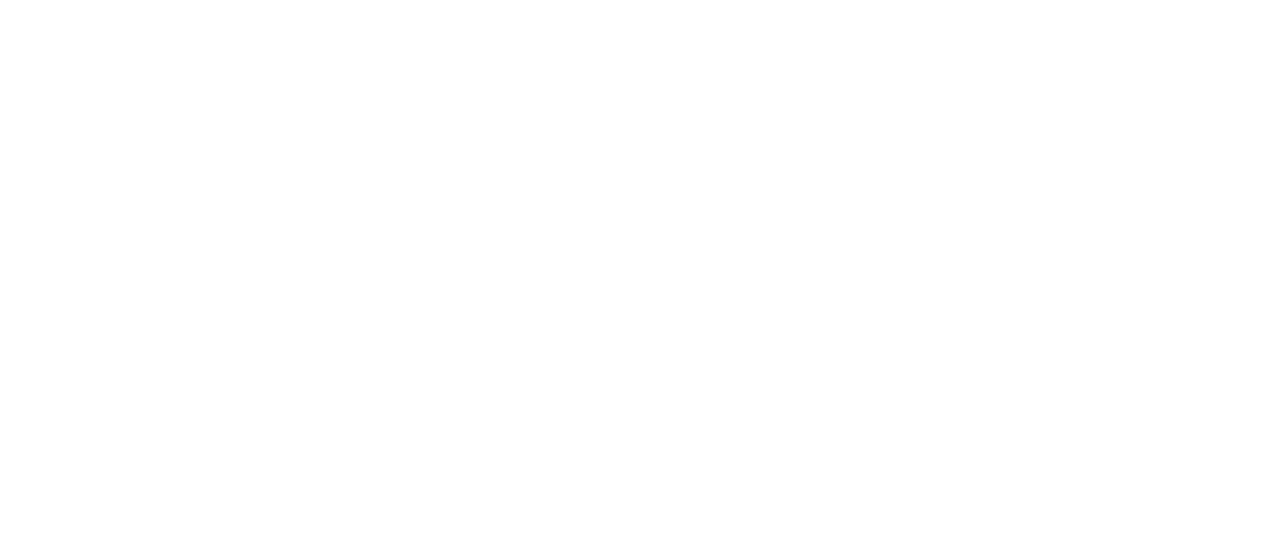
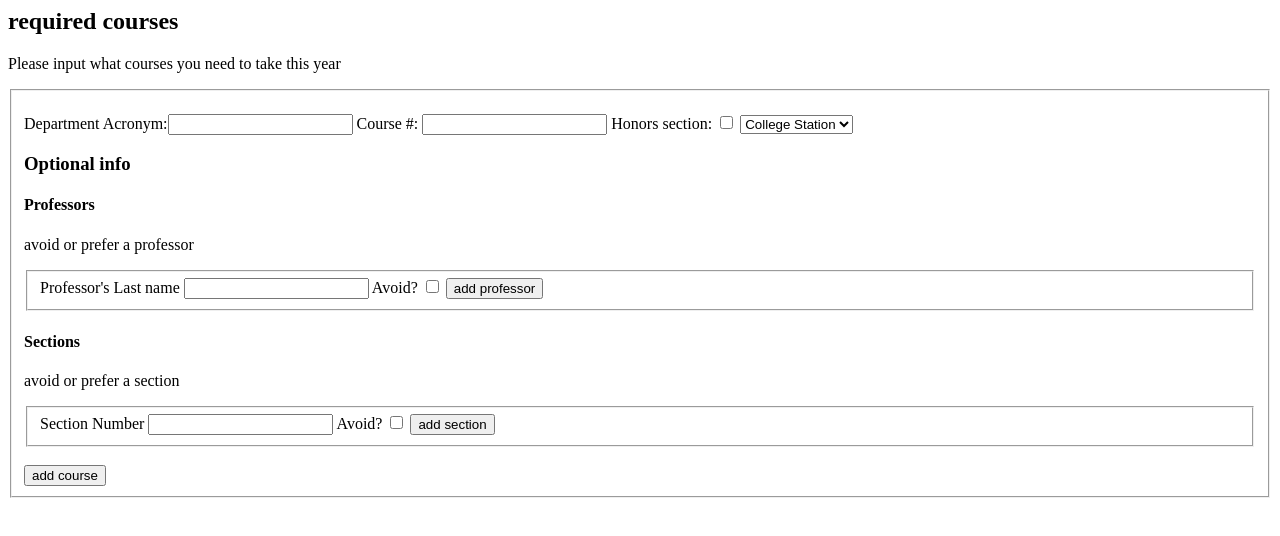
Before and after one commit to kevinkronenberger/TAMUHACK2019, a plain HTML site: page app/public/index.html in a window 1280 px wide. Drawn offline with Linux system fonts and the light colour scheme.

Commit message:
Website updated, nearly functional

```diff
--- a/app/public/index.html
+++ b/app/public/index.html
@@ -1,19 +1,33 @@
 <html>
 	<head>
-		<script src="/scripts/intakeParser.js">
+		<script src="scripts/intakeParser.js"></script>
 	</head>
 	<body>
 		<h2> required courses </h2>
 		<p> Please input what courses you need to take this year </p>
 		<fieldset>
-			<p> Department Acronym:<input type="text"> Course #: <input type="text"> Section (optional): <input type="text"> Honors section: <input type="checkbox"> </p>
-			<p> <select> Campus
+			<p> Department Acronym:<input type="text" id="dep"> Course #: <input type="text" id="coursenum"> Honors section: <input type="checkbox" id="honors">
+				<select> Campus
 					<option value="collegestation"> College Station </option>
 					<option value="galveston"> Galveston </option>
 					<option value="qatar"> Qatar </option>
 				</select>
-			<button type="button" onclick="addCourse()"> add to schedule </button>
 			</p>
+			<h3> Optional info <h3>
+			<h4>Professors</h4>
+			<p> avoid or prefer a professor</p>
+			<fieldset>
+				Professor's Last name <input type="text" id="profName"> Avoid? <input type="checkbox" id="profAvoid"> <button type="button" onclick="addProf()">add professor</button>
+			</fieldset>
+			<div id="profList"></div>
+			<h4>Sections</h4>
+			<p>avoid or prefer a section</p>
+			<fieldset>
+				Section Number <input type="text" id="sectionNum"> Avoid? <input type="checkbox" id="sectionAvoid"> <button type="button" onclick="addSection()">add section</button>
+			</fieldset>
+			<div id="sectionList"></div>
+		<br>
+		<button type="button">add course</button>
 		</fieldset>
-	<body>
+	</body>
 </html>
--- a/app/public/scripts/intakeParser.js
+++ b/app/public/scripts/intakeParser.js
@@ -0,0 +1,91 @@
+var profArray = []
+var sectionArray = []
+class professor{
+	constructor(name, avoid){
+		this.name = name
+		this.avoid = avoid
+	}
+}
+class section{
+	constructor(number, avoid){
+		this.number = number
+		this.avoid = avoid
+	}
+}
+class course{
+	constructor(profArray, sectionArray, department, number){
+		this.profs = profArray
+		this.sections = sectionArray
+		this.department = department
+		this.number = number
+	}
+}
+
+function addProf(){
+	var profName = document.getElementById("profName").value
+	var avoid = document.getElementById("profAvoid").checked
+	var pref
+	var dup = false
+	for (i = 0; i < profArray.length; ++i) {
+		console.log(i)
+		var prof = profArray[i].name
+		console.log(profName)
+		console.log(prof.name)
+		console.log(prof)
+		if(prof == profName){
+			prof.avoid = avoid
+			dup = true
+			console.log("dup = true")
+		}
+	}
+
+	if(avoid){
+		pref = "avoid"
+	}else{
+		pref = "prefer"
+	}
+	if(!dup){
+		var prof = new professor(profName, avoid)
+		profArray.push(prof)
+	}
+	var html = document.getElementById("profList").innerHTML
+	if(html.includes(profName)){
+		var texts = html.substring(0,html.search(profName)+profName.length + 6) + pref +" " + html.substring(html.search(profName)+profName.length + 12)
+		document.getElementById("profList").innerHTML = texts
+		return
+	}
+	document.getElementById("profList").innerHTML = html + "<p><b>" +profName+"</b> -" + pref +"  </p>"
+}
+
+function addSection(){
+	var sectionNumber = document.getElementById("profName").value
+	var avoid = document.getElementById("profAvoid").checked
+	var pref
+	var dup = false
+	for (i = 0; i < sectionArray.length; ++i) {
+		var prof = sectionArray[i].name
+		if(section == sectionNumber){
+			prof.avoid = avoid
+			dup = true
+			console.log("dup = true")
+		}
+	}
+
+	if(avoid){
+		pref = "avoid"
+	}else{
+		pref = "prefer"
+	}
+	console.log(dup)
+	if(!dup){
+		var sect = new section(sectionNumber, avoid)
+		sectionArray.push(sect)
+	}
+	var html = document.getElementById("sectionList").innerHTML
+	if(html.includes(sectionNumber)){
+		var texts = html.substring(0,html.search(profName)+profName.length + 6) + pref +" " + html.substring(html.search(profName)+profName.length + 12)
+		document.getElementById("sectionList").innerHTML = texts
+		return
+	}
+	document.getElementById("sectionList").innerHTML = html + "<p><b>" +sectionNumber+"</b> -" + pref +"  </p>"
+}
```
